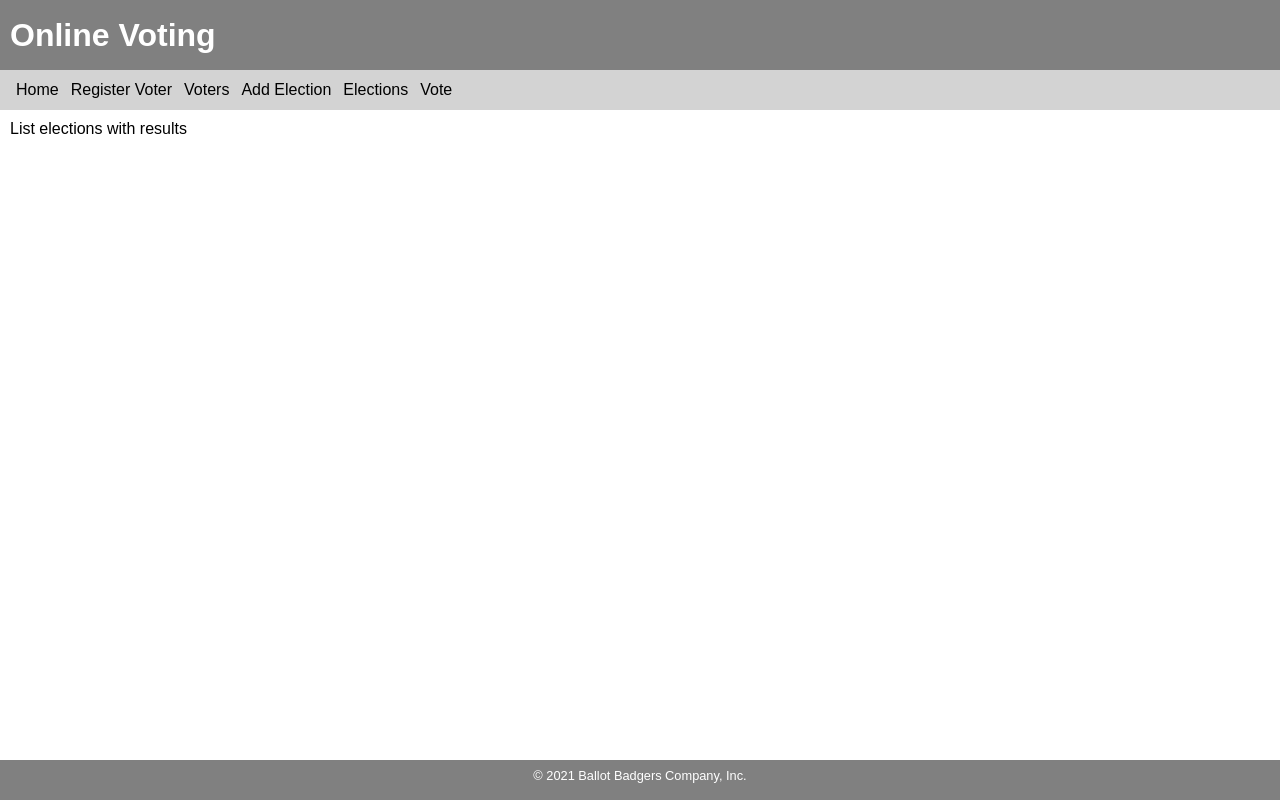
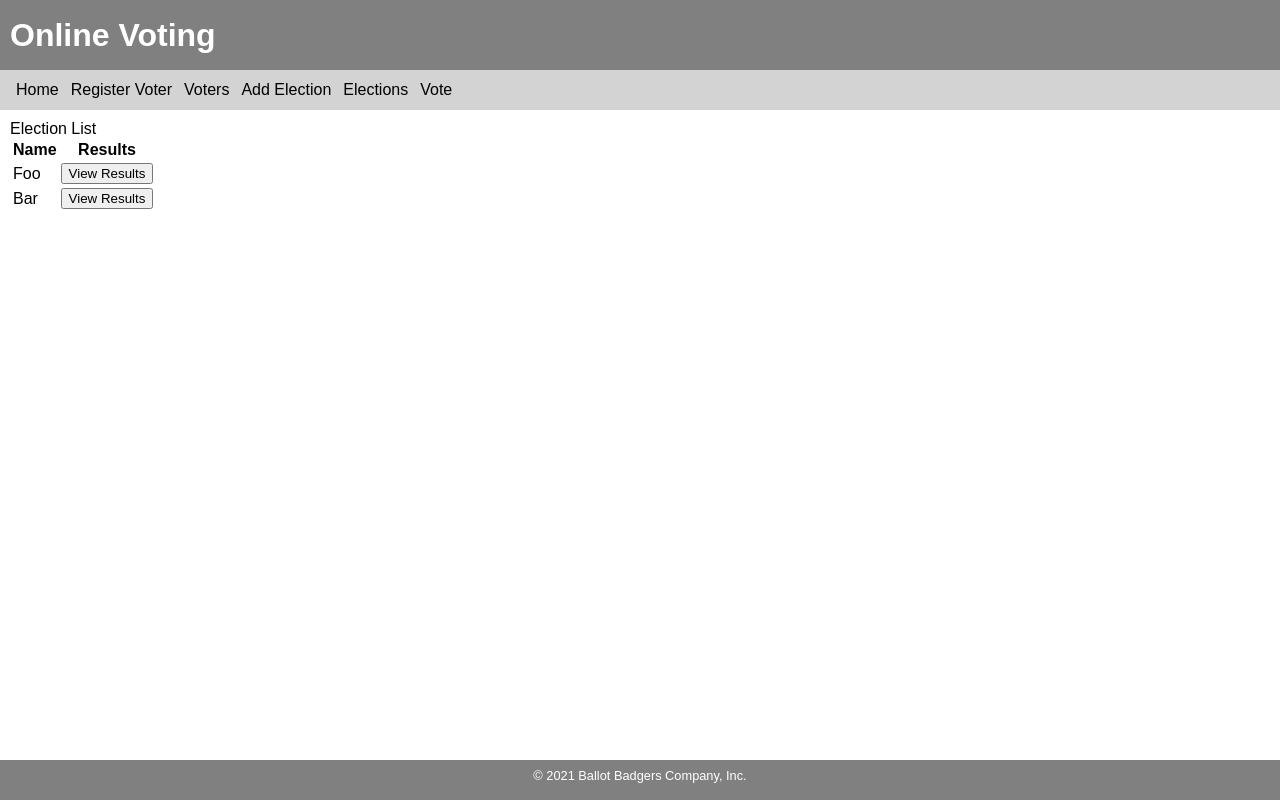
Before and after one commit to v3phung/ballot-badgers, a React (Create React App) app: page /elections in a window 1280 px wide. Built offline with nearby package versions, Linux system fonts and the light colour scheme.

Commit message:
added election form and list

```diff
--- a/package.json
+++ b/package.json
@@ -6,6 +6,7 @@
     "@testing-library/jest-dom": "^5.11.4",
     "@testing-library/react": "^11.1.0",
     "@testing-library/user-event": "^12.1.10",
+    "nvm": "0.0.4",
     "react": "^17.0.2",
     "react-dom": "^17.0.2",
     "react-redux": "^7.2.4",
--- a/src/components/App.js
+++ b/src/components/App.js
@@ -2,6 +2,8 @@ import { BrowserRouter as Router, Route } from "react-router-dom";
 import { Layout } from "./Layout";
 import { ToolHeader } from "./ToolHeader";
 import { ToolFooter } from "./ToolFooter";
+import { ElectionList } from "./ElectionList";
+import { ElectionForm } from "./ElectionForm";
 import { Menu } from "./Menu";
 
 export const App = () => {
@@ -18,10 +20,10 @@ export const App = () => {
             <div>List voters</div>
           </Route>
           <Route path="/add-election">
-            <div>Page to create new election with questions</div>
+            <ElectionForm />
           </Route>
           <Route path="/elections">
-            <div>List elections with results</div>
+            <ElectionList />
           </Route>
           <Route path="/vote">
             <div>To register a vote for the selected election</div>
--- /dev/null
+++ b/src/components/ElectionForm.js
@@ -0,0 +1,22 @@
+import { useForm } from '../hooks/useForm';
+
+export const ElectionForm = () => {
+
+    return (
+        <>
+            <div>I am the election form</div>
+            <form>
+                <div>
+                    <label htmlFor='name-input'>Election Name</label>
+                    <input type='text' id='name-input'></input>
+                </div>
+                <div>
+                    <label htmlFor='question-input'>Add Question</label>
+                    <input type='text' id='question-input'></input>
+                </div>
+                <button type='button'>Submit</button>
+            </form>
+        </>
+
+    )
+};
--- /dev/null
+++ b/src/components/ElectionList.js
@@ -0,0 +1,59 @@
+
+export const ElectionList = () => {
+
+    const initialElections = [
+        {
+            id: 1,
+            name: "Foo",
+            voterIds: [],
+            questions: [
+                {
+                    id: 1,
+                    text: "Do you like dogs?",
+                    yesVotes: 50
+                },
+                {
+                    id: 2,
+                    text: "Do you like cats?",
+                    yesVotes: 42
+                }
+            ]
+        },
+        {
+            id: 2,
+            name: "Bar",
+            voterIds: [],
+            questions: [
+                {
+                    id: 3,
+                    text: "Do you like nature?",
+                    yesVotes: 93
+                },
+                {
+                    id: 4,
+                    text: "Do you like food?",
+                    yesVotes: 100
+                }
+            ]
+        }
+    ]
+
+    return (
+        <>
+            <div>Election List</div>
+            <table>
+                <tr>
+                    <th>Name</th>
+                    <th>Results</th>
+                </tr>
+                {initialElections.map(e => (
+                    <tr>
+                        <td>{e.name}</td>
+                        <td><button type='button' onClick={() => { }}>View Results</button></td>
+                    </tr>
+                ))}
+            </table>
+        </>
+    )
+
+};
--- /dev/null
+++ b/src/hooks/useForm.js
@@ -0,0 +1,18 @@
+
+import { useState } from "react";
+
+export const useForm = (initialForm) => {
+
+    const [form, setForm] = useState({ ...initialForm });
+
+    const change = e => {
+        setForm({
+            ...form,
+            [e.target.name]: e.target.value,
+        });
+    };
+
+    const resetForm = () => setForm({ ...initialForm });
+
+    return [form, change, resetForm];
+};
```
Also changed, not shown: 1 other file (tests, documents, lock files or other folders).
